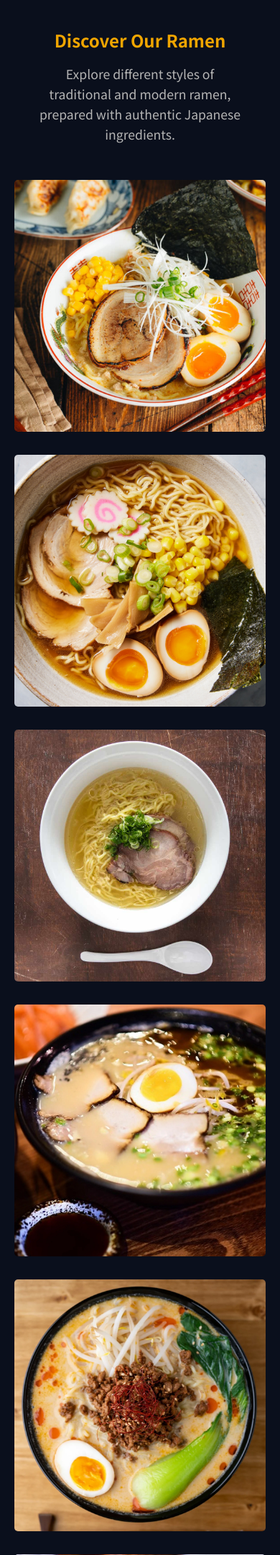
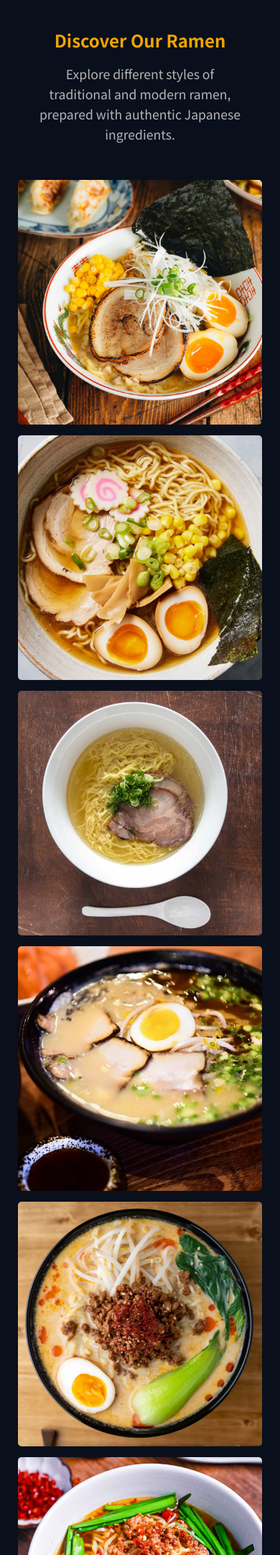
Before and after one commit to FaridDanilo/TakiRamen, a PHP site: page / in a window 390 px wide. Shown: the part 902-3063 px from the top of the page at 72% size. Run offline with PHP 8.4, Linux system fonts and the light colour scheme.

Commit message:
Correcting Responsive Layout

```diff
--- a/assets/scripts.js
+++ b/assets/scripts.js
@@ -40,10 +40,14 @@ document.querySelectorAll(".navbar__links a").forEach(link => {
 });
 //* Navbar Functions End
 
-//* ============ Section Menú Start ============
-const cardsContent = document.querySelectorAll('.card-content');
+window.addEventListener('load', () => {
+    document.getElementById('bg-video').src = 'assets/video/backgroundVideo.mp4';
+});
 
-cardsContent.forEach(card => {
+//* Section Menú Start
+const cards = document.querySelectorAll('.card');
+
+cards.forEach(card => {
     const titleH3 = card.querySelector('h3');
 
     card.addEventListener('mouseover', () => {
@@ -57,10 +61,10 @@ cardsContent.forEach(card => {
         titleH3.style.animation = 'none';
     });
 });
-//* ============ Section Menú Start ============
+//* Section Menú Start
 
 
-//* ============ Carrusel The Best Start ============
+//* Carrusel The Best Start
 const track = document.querySelector('.carousel__track');
 const slides = Array.from(track.children);
 const nextButton = document.querySelector('.carousel__btn.next');
@@ -99,4 +103,4 @@ startAutoPlay();
 
 track.parentElement.addEventListener('mouseenter', stopAutoPlay);
 track.parentElement.addEventListener('mouseleave', startAutoPlay);
-//* ============ Carrusel The Best Start ============
+//* Carrusel The Best Start
--- a/assets/styles.css
+++ b/assets/styles.css
@@ -272,25 +272,31 @@ body h2 {
 
 .card-container {
     display: grid;
-    gap: 2rem;
+    /* gap: 2rem; */
     place-items: center;
     grid-template-columns: repeat(auto-fit, minmax(280px, 1fr));
 }
 
 .card-content {
     display: flex;
+    flex-wrap: wrap;
+    gap: 15px;
+}
+
+.card {
+    flex-grow: 1;
     animation: appearScale linear;
     animation-timeline: view();
     animation-range: entry 0%;
     transition: transform 0.3s ease, box-shadow 0.3s ease;
 }
 
-.card-content:hover {
+.card:hover {
     transform: translateY(-10px);
 }
 
 .card-content img {
-    width: 350px; height: 350px;
+    width: 340px; height: 340px;
     border-radius: 5px;
     object-fit: cover;
 }
@@ -374,24 +380,22 @@ body h2 {
 }
 
 .direction__details {
+    display: flex;
+    justify-content: space-between;
+    width: 100%;
     margin-bottom: 2rem;
     font-weight: 500;
 }
 
 .details__content {
     display: flex;
-    align-items: center;
-    justify-content: space-around;
+    gap: 15px;
+    /* align-items: center; */
     /* background-color: blue; */
 }
 
 .direction__details p {
-    margin: 0.5rem 0;
     color: var(--color-texto-secundario);
-    display: flex;
-    justify-content: center;
-    align-items: center;
-    gap: 10px;
 }
 
 .direction__details i {
--- a/index.html
+++ b/index.html
@@ -37,7 +37,7 @@
 
     <!--* Front Page Start -->
     <section class="hero" id="home">
-        <video autoplay loop muted plays-inline class="background-clip">
+        <video id="bg-video" autoplay loop muted plays-inline class="background-clip">
             <source src="assets/video/backgroundVideo.mp4" type="video/mp4">
         </video>
         <div class="hero__overlay">
@@ -45,7 +45,8 @@
             <div class="hero__content fade-in-up">
                 <h2>The art of Japanese ramen</h2>
                 <p>Flavors that tell stories. Tradition, passion, and the Takiramen touch.</p>
-                <a href="#menu"><button class="btn-primary">See Menú <i class="fa-solid fa-arrow-right"></i></button></a>
+                <a href="#menu"><button class="btn-primary">See Menú <i
+                            class="fa-solid fa-arrow-right"></i></button></a>
             </div>
         </div>
     </section>
@@ -61,64 +62,69 @@
 
         <div class="card-container">
             <div class="card-content">
+                <div class="card">
                     <a href="ramens/miso.html"><img src="assets/img/ramens/misoramen.jpg" alt="miso ramen"></a>
                     <h3>miso ramen <i class="fa-solid fa-arrow-up-right-from-square"></i></h3>
                 </div>
-            <div class="card-content">
+                <div class="card">
                     <a href="ramens/shoyu.html"><img src="assets/img/ramens/shoyuramen.jpg" alt="shoyu ramen"></a>
                     <h3>shoyu ramen <i class="fa-solid fa-arrow-up-right-from-square"></i></h3>
                 </div>
-            <div class="card-content">
+                <div class="card">
                     <a href="ramens/shio.html"><img src="assets/img/ramens/shioramen.jpg" alt="shio ramen"></a>
                     <h3>shio ramen <i class="fa-solid fa-arrow-up-right-from-square"></i></h3>
                 </div>
-            <div class="card-content">
+                <div class="card">
                     <a href="ramens/tonkotsu.html"><img src="assets/img/ramens/tonkotsu.jpg" alt="tonkotsu ramen"></a>
                     <h3>tonkotsu ramen <i class="fa-solid fa-arrow-up-right-from-square"></i></h3>
                 </div>
-            <div class="card-content">
-                <a href="ramens/tantanmen.html"><img src="assets/img/ramens/tantanmen.jpg" alt="tantanmen ramen"></a>
+                <div class="card">
+                    <a href="ramens/tantanmen.html"><img src="assets/img/ramens/tantanmen.jpg"
+                            alt="tantanmen ramen"></a>
                     <h3>tantanmen ramen <i class="fa-solid fa-arrow-up-right-from-square"></i></h3>
                 </div>
-            <div class="card-content">
+                <div class="card">
                     <a href="ramens/taiwan.html"><img src="assets/img/ramens/taiwan.jpg" alt="taiwan ramen"></a>
                     <h3>taiwan ramen <i class="fa-solid fa-arrow-up-right-from-square"></i></h3>
                 </div>
-            <div class="card-content">
+                <div class="card">
                     <a href="ramens/sapporo.html"><img src="assets/img/ramens/sapporo.jpg" alt="sapporo ramen"></a>
                     <h3>sapporo ramen <i class="fa-solid fa-arrow-up-right-from-square"></i></h3>
                 </div>
-            <div class="card-content">
+                <div class="card">
                     <a href="ramens/okinawa.html"><img src="assets/img/ramens/okinawa.jpg" alt="okinawa ramen"></a>
                     <h3>okinawa ramen <i class="fa-solid fa-arrow-up-right-from-square"></i></h3>
                 </div>
-            <div class="card-content">
+                <div class="card">
                     <a href="ramens/kitakata.html"><img src="assets/img/ramens/kitakata.jpg" alt="kitakata ramen"></a>
                     <h3>kitakata ramen <i class="fa-solid fa-arrow-up-right-from-square"></i></h3>
                 </div>
-            <div class="card-content">
-                <a href="ramens/kagoshima.html"><img src="assets/img/ramens/kagoshima.jpg" alt="kagoshima ramen"></a>
+                <div class="card">
+                    <a href="ramens/kagoshima.html"><img src="assets/img/ramens/kagoshima.jpg"
+                            alt="kagoshima ramen"></a>
                     <h3>kagoshima ramen <i class="fa-solid fa-arrow-up-right-from-square"></i></h3>
                 </div>
-            <div class="card-content">
+                <div class="card">
                     <a href="ramens/menma.html"><img src="assets/img/ramens/menma.jpg" alt="menma ramen"></a>
                     <h3>menma ramen <i class="fa-solid fa-arrow-up-right-from-square"></i></h3>
                 </div>
-            <div class="card-content">
+                <div class="card">
                     <a href="ramens/kurume.html"><img src="assets/img/ramens/kurume.jpg" alt="kurume ramen"></a>
                     <h3>kurume ramen <i class="fa-solid fa-arrow-up-right-from-square"></i></h3>
                 </div>
-            <div class="card-content">
-                <a href="ramens/hakata.html"><img src="assets/img/ramens/hakataramen.jpg" alt="hakataramen ramen"></a>
+                <div class="card">
+                    <a href="ramens/hakata.html"><img src="assets/img/ramens/hakataramen.jpg"
+                            alt="hakataramen ramen"></a>
                     <h3>hakataramen ramen <i class="fa-solid fa-arrow-up-right-from-square"></i></h3>
                 </div>
-            <div class="card-content">
+                <div class="card">
                     <a href="ramens/champon.html"><img src="assets/img/ramens/champon.jpg" alt="champon ramen"></a>
                     <h3>champon ramen <i class="fa-solid fa-arrow-up-right-from-square"></i></h3>
                 </div>
-            <div class="card-content">
+                <div class="card">
                     <a href="ramens/tsukemen.html"><img src="assets/img/ramens/tsukemen.jpg" alt="tsukemen ramen"></a>
                     <h3>Tsukemen ramen <i class="fa-solid fa-arrow-up-right-from-square"></i></h3>
+                </div>
             </div>
         </div>
     </section>
@@ -145,7 +151,8 @@
                 </div>
                 <a
                     href="https://www.google.com/maps/place/NIPPON+HOBBY+CENTER/@2.944923,-75.297915,15z/data=!4m6!3m5!1s0x8e3b75bd0fe49263:0xa23c4df6de7b6f87!8m2!3d2.9449232!4d-75.2979149!16s%2Fg%2F11rhwql73d?hl=es&entry=ttu&g_ep=EgoyMDI1MTAxNC4wIKXMDSoASAFQAw%3D%3D"><button
-                        class="btn-primary">How to Arrive <i class="fa-solid fa-motorcycle" target="_blank"></i></button></a>
+                        class="btn-primary">How to Arrive <i class="fa-solid fa-motorcycle"
+                            target="_blank"></i></button></a>
             </div>
         </div>
 
```
Also changed, not shown: 1 other file. Lines whose indentation alone changed are shown as unchanged.
